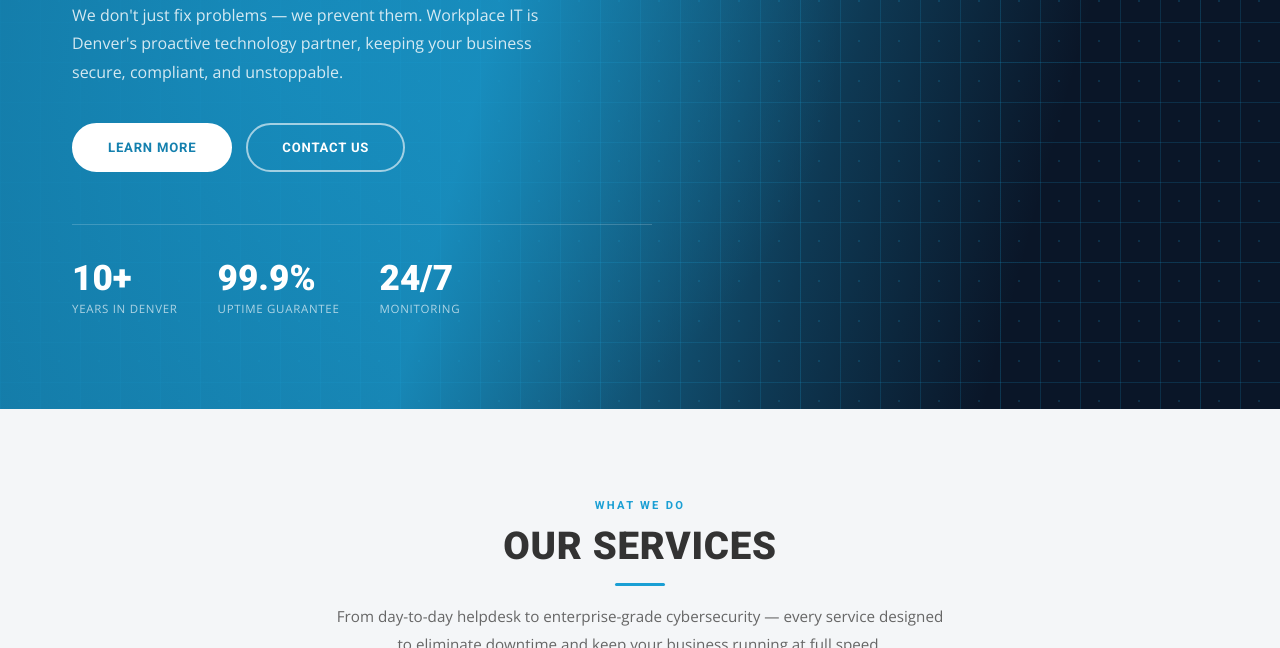
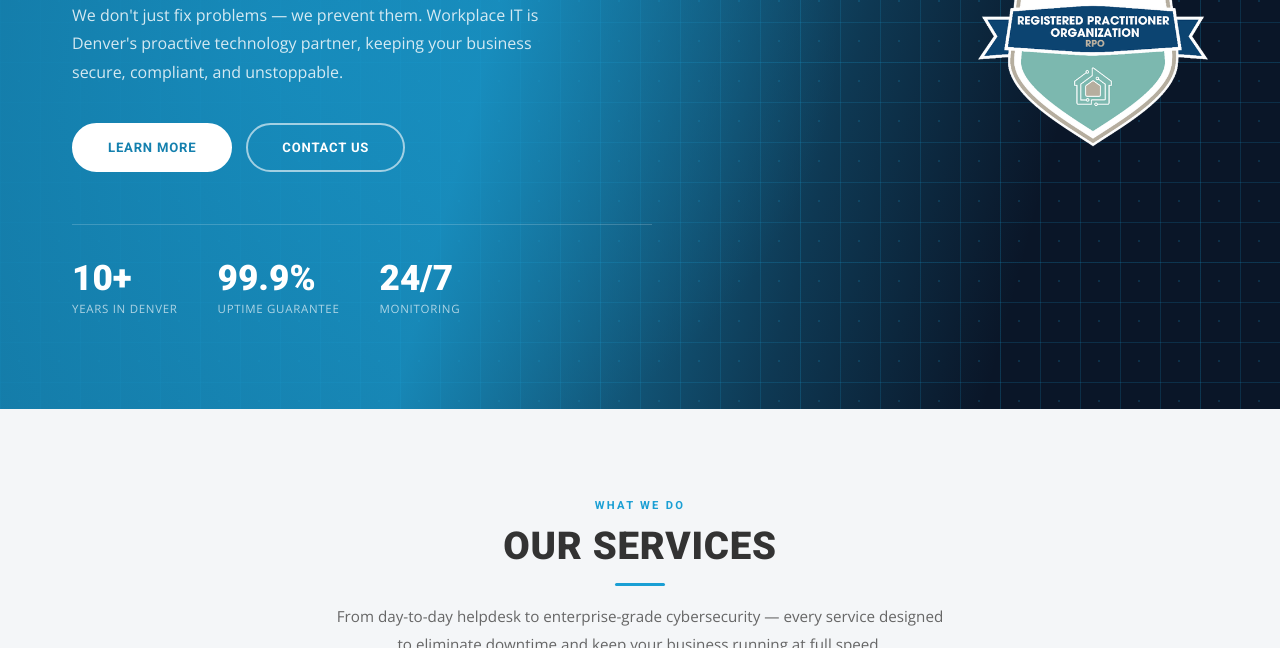
Before and after one commit to workplaceit/workplaceitnet, a plain HTML site: page index.html in a window 1280 px wide. Shown: the part 452-1100 px from the top of the page. Drawn offline with nearby package versions, Linux system fonts and the light colour scheme; some packages are replaced by stand-ins of ours.

Commit message:
Add Cyber AB RPO badge to homepage hero

```diff
--- a/index.html
+++ b/index.html
@@ -223,6 +223,10 @@
     }
 
     .hero-content { max-width: 580px; }
+    /* Cyber AB RPO badge: hero right corner */
+    .hero-badge { position: absolute; right: 32px; top: 50%; transform: translateY(-50%); width: 230px; z-index: 3; }
+    .hero-badge img { display: block; width: 100%; height: auto; }
+    @media (max-width: 960px) { .hero-badge { position: static; transform: none; width: 140px; margin-top: 32px; } }
 
     .hero-eyebrow {
       display: flex;
@@ -1067,6 +1071,9 @@
         <div><div class="hs-num">24/7</div><div class="hs-label">Monitoring</div></div>
       </div>
     </div>
+    <div class="hero-badge">
+      <img src="/images/cyber-ab-rpo-badge.png" width="400" height="400" alt="The Cyber AB CMMC Certification Registered Practitioner Organization (RPO) badge" decoding="async" />
+    </div>
   </div>
 </section>
 
```
Also changed, not shown: images/cyber-ab-rpo-badge.png (added).
